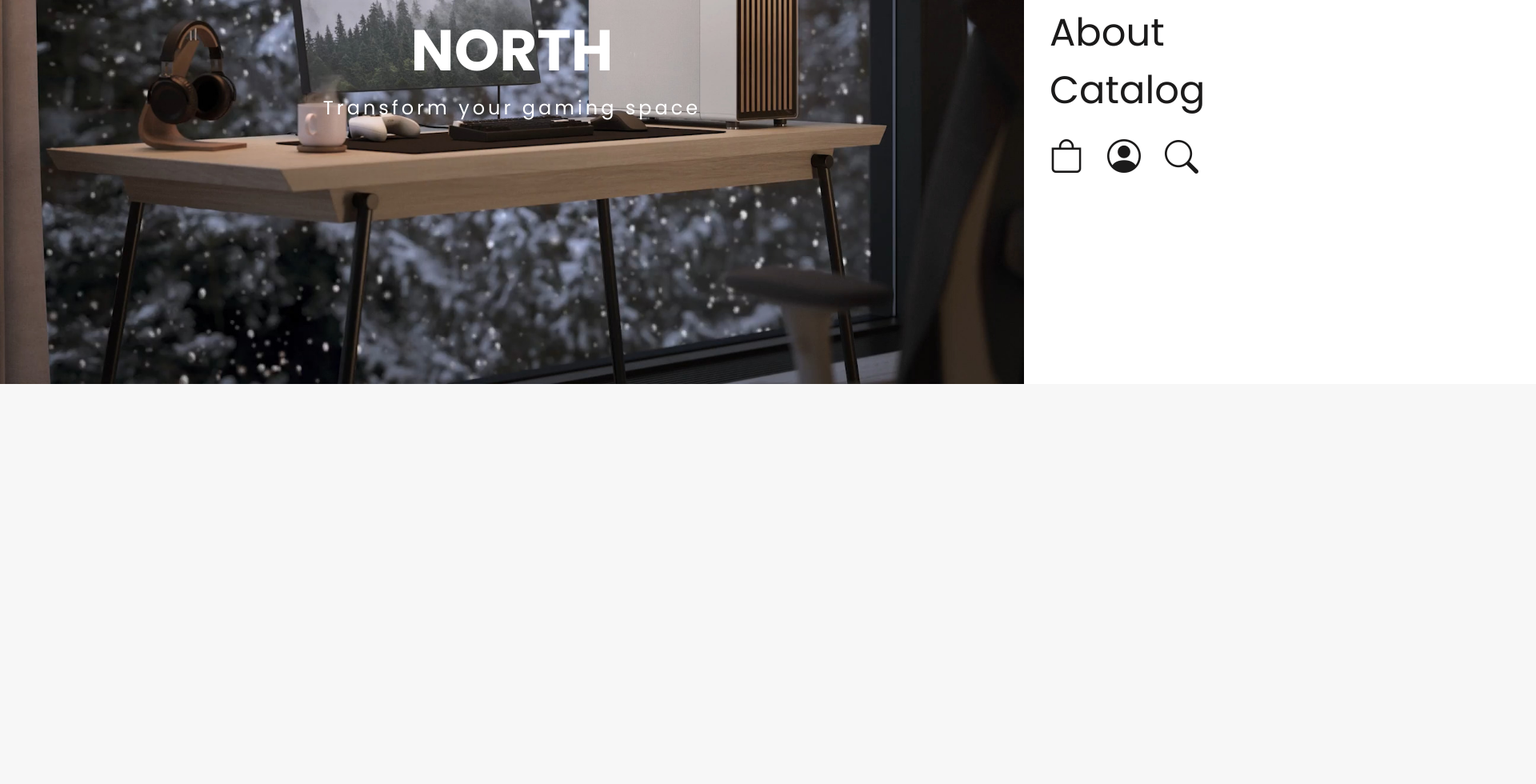
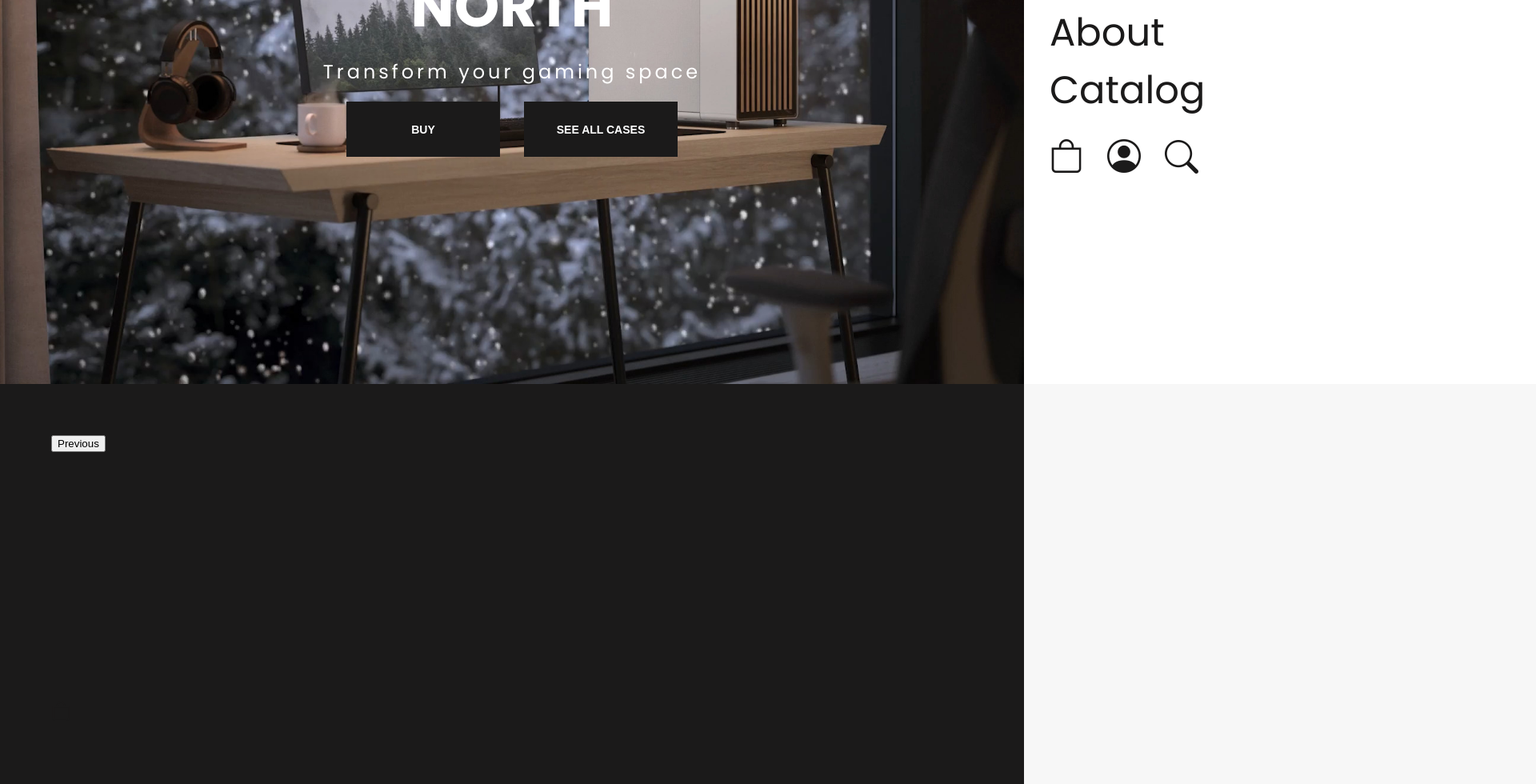
Before and after one commit to p0wered/quantum-design, a React (Create React App) app: page / in a window 1280 px wide. Shown: the part 320-1300 px from the top of the page at 80% size, 1920 px wide, since content can reach past the window. Before the commit the page ends 800 px from the top, so only its background shows below. Built offline with nearby package versions, Linux system fonts and the light colour scheme.

Commit message:
working on the home page

```diff
--- a/package.json
+++ b/package.json
@@ -14,6 +14,7 @@
     "react-dom": "^18.2.0",
     "react-router-dom": "^6.21.3",
     "react-scripts": "5.0.1",
+    "react-slick": "^0.30.1",
     "web-vitals": "^2.1.4"
   },
   "scripts": {
--- a/src/index.css
+++ b/src/index.css
@@ -54,6 +54,11 @@ nav{
   transition: 0.3s;
   z-index: 2;
   top: 0;
+}
+
+nav:hover{
+  background: white;
+  color: #1B1A1A;
 }
 
 .nav-active{
@@ -202,7 +207,7 @@ nav a:hover{
   flex-direction: column;
   height: 100vh;
   color: white;
-
+  gap: 10px;
 }
 
 .image-box{
@@ -231,3 +236,43 @@ nav a:hover{
   letter-spacing: 5px;
   font-weight: 300;
 }
+
+.button-list{
+  display: flex;
+  gap: 30px;
+  padding: 10px;
+}
+
+.button-product{
+  cursor: pointer;
+  font-size: 14px;
+  font-weight: 600;
+  color: white;
+  background-color: #1B1A1A;
+  width: calc(8rem + 5vw);
+  padding: calc(0.625rem + 1.325vw) 0;
+  border: none;
+  transition: 0.3s;
+}
+
+.button-product:hover{
+  background-color: #282626;
+}
+
+.sale-section{
+  padding: 4rem;
+  height: 100vh;
+  background-color: #1B1A1A;
+}
+
+.sale-card{
+  height: 300px;
+  background-color: white;
+}
+
+.slick-slide > div {
+  margin: 0 10px;
+}
+.slick-list {
+  margin: 0 -10px;
+}
--- a/src/routes/home-page.jsx
+++ b/src/routes/home-page.jsx
@@ -1,20 +1,70 @@
-import NorthImg from '../assets/north.jpg'
+import NorthImg from '../assets/north.jpg';
+import React from 'react'
+import Slider from 'react-slick';
 
-function ProductSection({image, title, desc}) {
+function SampleNextArrow(props) {
+    const { className, style, onClick } = props;
+    return (
+        <div className={className} onClick={onClick}>
+            <i className="bi bi-bag"></i>
+        </div>
+    );
+}
+
+function SimpleSlider() {
+    let settings = {
+        dots: false,
+        infinite: true,
+        speed: 300,
+        slidesToShow: 3,
+        slidesToScroll: 3,
+        adaptiveHeight: true,
+        nextArrow: <SampleNextArrow/>
+    };
+    return (
+        <Slider {...settings}>
+            <div className='sale-card'></div>
+            <div className='sale-card'></div>
+            <div className='sale-card'></div>
+            <div className='sale-card'></div>
+            <div className='sale-card'></div>
+            <div className='sale-card'></div>
+            <div className='sale-card'></div>
+            <div className='sale-card'></div>
+        </Slider>
+    );
+}
+
+function ProductSection({image, title, desc, category}) {
     let backgroundImg = {backgroundImage: `url(${image})`}
 
     return (
         <div className='product-section image-box' style={backgroundImg}>
             <h1>{title}</h1>
             <h4 style={{fontWeight: 400, letterSpacing: 4}}>{desc}</h4>
+            <div className='button-list'>
+                <button className='button-product'>BUY</button>
+                <button className='button-product'>SEE ALL {category}</button>
+            </div>
         </div>
     )
+}
+
+function SaleSection() {
+    return (
+        <div className='sale-section'>
+            <div className='slider-container'>
+                <SimpleSlider/>
+            </div>
+        </div>
+    );
 }
 
 export default function Home() {
     return (
         <div>
-            <ProductSection image={NorthImg} title='NORTH' desc='Transform your gaming space'/>
+            <ProductSection image={NorthImg} title='NORTH' desc='Transform your gaming space' category='CASES'/>
+            <SaleSection/>
         </div>
     );
 }
```
Also changed, not shown: 1 other file (tests, documents, lock files or other folders).
